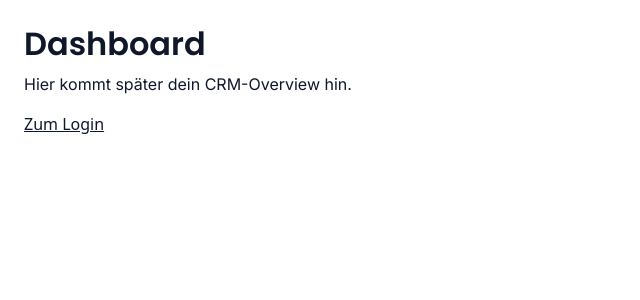
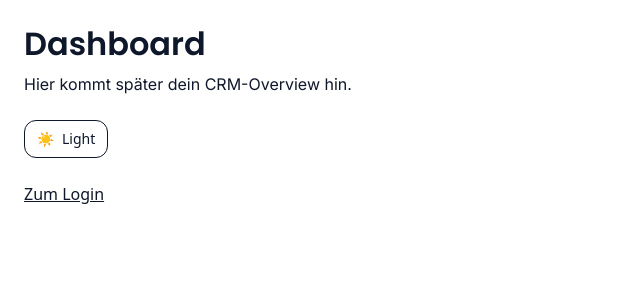
Before and after one commit to UnrealMan187/crm-frontend-ts, a Vue app: page / in a window 1280 px wide. Shown: the top 300 px of the page, without its empty margins (0-640 px from the left). Built offline with nearby package versions, Linux system fonts and the light colour scheme.

Commit message:
feat(theme): minimal dark/light via composable + toggle component (extensible)

```diff
--- /dev/null
+++ b/src/components/ThemeToggle.vue
@@ -0,0 +1,16 @@
+<template>
+    <button
+      @click="toggleTheme"
+      class="inline-flex items-center gap-2 rounded-xl border border-border bg-surface px-3 py-2 text-sm text-text hover:bg-muted"
+      aria-label="Theme wechseln"
+    >
+      <span v-if="theme === 'dark'">🌙</span>
+      <span v-else>☀️</span>
+      <span class="hidden sm:inline">{{ theme === 'dark' ? 'Dark' : 'Light' }}</span>
+    </button>
+  </template>
+
+  <script setup lang="ts">
+  import { useTheme } from '../composables/useTheme';
+  const { theme, toggleTheme } = useTheme();
+  </script>
--- /dev/null
+++ b/src/composables/useTheme.ts
@@ -0,0 +1,46 @@
+// src/composables/useTheme.ts
+import { ref } from 'vue';
+
+type Theme = 'dark' | 'light';
+
+// Single source of truth im Frontend:
+const theme = ref<Theme>((() => {
+  // 1) gespeicherte Nutzerwahl
+  const saved = localStorage.getItem('theme') as Theme | null;
+  if (saved === 'dark' || saved === 'light') return saved;
+
+  // 2) Systempräferenz als Fallback
+  const prefersLight = window.matchMedia?.('(prefers-color-scheme: light)').matches;
+  return prefersLight ? 'light' : 'dark';
+})());
+
+// Sofort aufs <html data-theme="..."> anwenden (noch vor Komponenten-Mount)
+document.documentElement.setAttribute('data-theme', theme.value);
+
+function setTheme(next: Theme) {
+  theme.value = next;
+  document.documentElement.setAttribute('data-theme', next);
+  localStorage.setItem('theme', next);
+}
+
+function toggleTheme() {
+  setTheme(theme.value === 'dark' ? 'light' : 'dark');
+}
+
+/**
+ * Option für die Zukunft: Primärfarbe dynamisch setzen
+ * -> jetzt schon als Hook vorgesehen, derzeit nicht im UI benutzt.
+ */
+function setPrimary(hex: string) {
+  document.documentElement.style.setProperty('--primary', hex);
+}
+
+export function useTheme() {
+  return {
+    theme,
+    setTheme,
+    toggleTheme,
+    // für spätere Modularität vorbereitet:
+    setPrimary,
+  };
+}
--- a/src/views/DashboardView.vue
+++ b/src/views/DashboardView.vue
@@ -2,10 +2,16 @@
   <main class="min-h-screen bg-bg text-text p-6">
     <h1>Dashboard</h1>
     <p class="text-textMuted mt-2">Hier kommt später dein CRM-Overview hin.</p>
-      <RouterLink to="/login" class="underline mt-4 inline-block">Zum Login</RouterLink>
+
+    <div class="mt-6">
+      <ThemeToggle />
+    </div>
+
+    <RouterLink to="/login" class="underline mt-6 block">Zum Login</RouterLink>
   </main>
 </template>
 
 <script setup lang="ts">
 import { RouterLink } from 'vue-router';
+import ThemeToggle from '../components/ThemeToggle.vue';
 </script>
```
Lines whose indentation alone changed are shown as unchanged.
